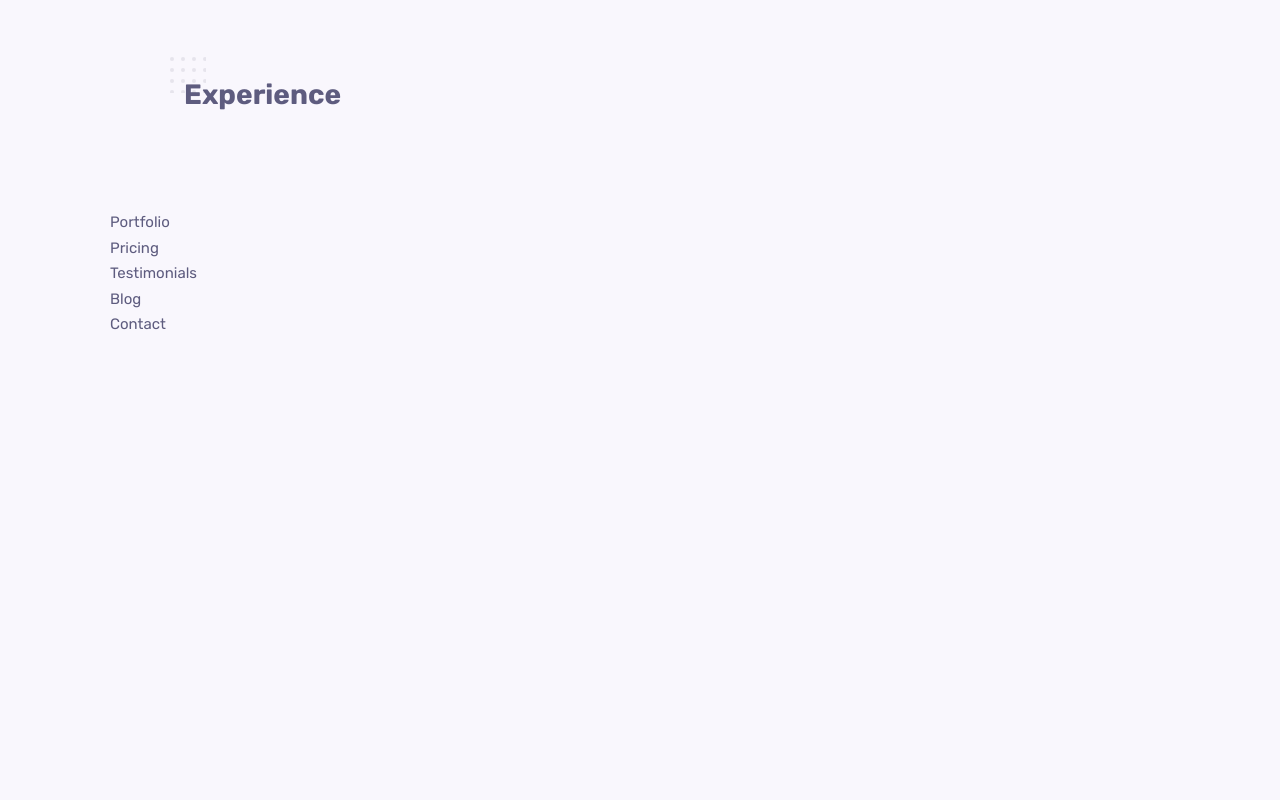
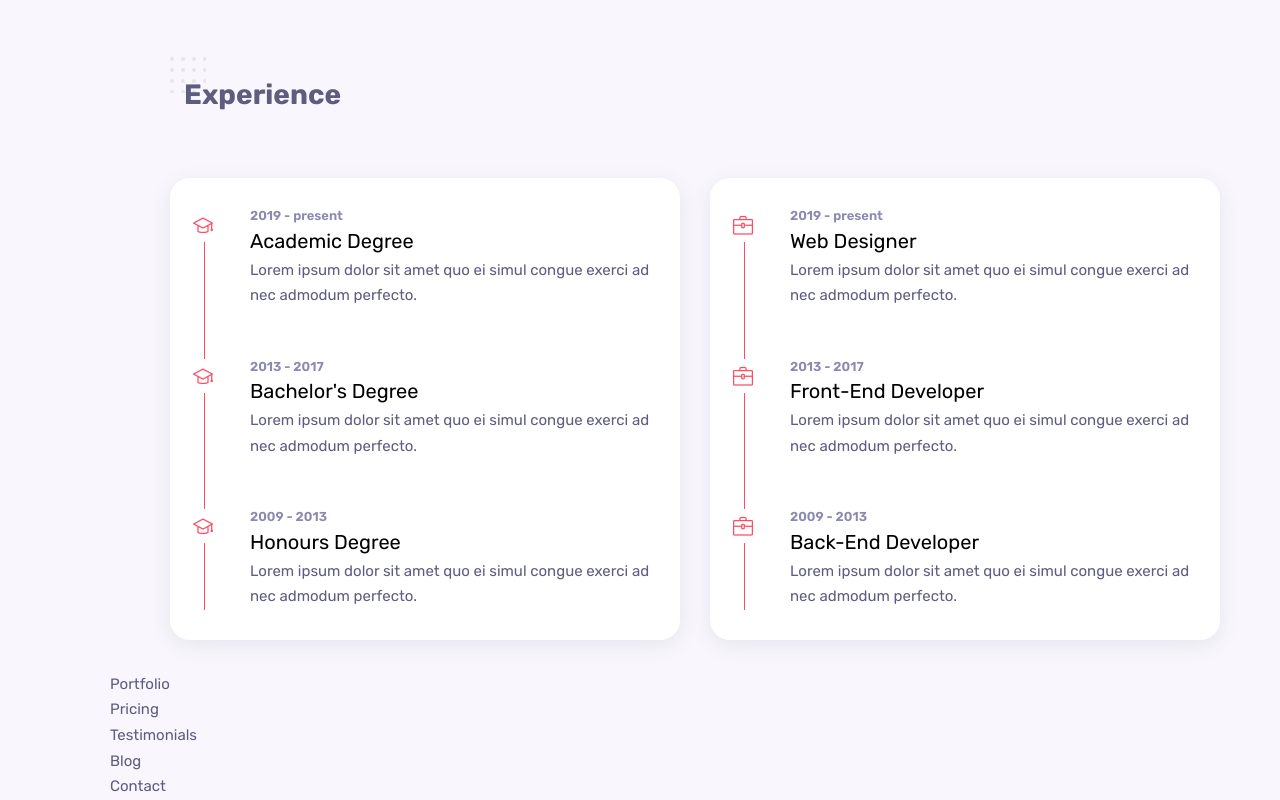
Before and after one commit to nazhansukri11/Portfolio_project, a React (Create React App) app: page / in a window 1280 px wide. Shown: the part 1300-2100 px from the top of the page. Before the commit the page ends 1638 px from the top, so only its background shows below. Built offline with nearby package versions, Linux system fonts and the light colour scheme.

Commit message:
add experience section

```diff
--- /dev/null
+++ b/src/components/resume/Card.jsx
@@ -0,0 +1,14 @@
+import React from 'react';
+
+const Card=(props)=>{
+    return(
+        <div className="timeline__item">
+            <i className={props.icon}></i>
+            <h2 className="timeline__date">{props.year}</h2>
+            <span className="timeline__title">{props.title}</span>
+            <p className="timeline__text">{props.desc}</p>
+        </div>
+    )
+}
+
+export default Card
--- a/src/components/resume/Data.jsx
+++ b/src/components/resume/Data.jsx
@@ -0,0 +1,52 @@
+const Data = [
+    {
+      id: 1,
+      category: "education",
+      icon: "icon-graduation",
+      year: "2019 - present",
+      title: "Academic Degree",
+      desc: "Lorem ipsum dolor sit amet quo ei simul congue exerci     ad nec admodum perfecto.",
+    },
+    {
+      id: 2,
+      category: "education",
+      icon: "icon-graduation",
+      year: "2013 - 2017",
+      title: "Bachelor's Degree",
+      desc: "Lorem ipsum dolor sit amet quo ei simul congue exerci     ad nec admodum perfecto.",
+    },
+    {
+      id: 3,
+      category: "education",
+      icon: "icon-graduation",
+      year: "2009 - 2013",
+      title: "Honours Degree",
+      desc: "Lorem ipsum dolor sit amet quo ei simul congue exerci     ad nec admodum perfecto.",
+    },
+    {
+      id: 4,
+      category: "experience",
+      icon: "icon-briefcase",
+      year: "2019 - present",
+      title: "Web Designer",
+      desc: "Lorem ipsum dolor sit amet quo ei simul congue exerci     ad nec admodum perfecto.",
+    },
+    {
+      id: 5,
+      category: "experience",
+      icon: "icon-briefcase",
+      year: "2013 - 2017",
+      title: "Front-End Developer",
+      desc: "Lorem ipsum dolor sit amet quo ei simul congue exerci     ad nec admodum perfecto.",
+    },
+    {
+      id: 6,
+      category: "experience",
+      icon: "icon-briefcase",
+      year: "2009 - 2013",
+      title: "Back-End Developer",
+      desc: "Lorem ipsum dolor sit amet quo ei simul congue exerci     ad nec admodum perfecto.",
+    },
+  ];
+
+export default Data
--- a/src/components/resume/Resume.jsx
+++ b/src/components/resume/Resume.jsx
@@ -1,5 +1,7 @@
 import React from 'react';
 import "./resume.css";
+import Data from './Data';
+import Card from './Card';
 
 const Resume=()=>{
     return(
@@ -7,7 +9,35 @@ const Resume=()=>{
             <div className="section__title">Experience</div>
 
             <div className="resume__container grid">
-                <div className="timeline grid"></div>
+                <div className="timeline grid">
+                    {Data.map((val,id)=>{
+                        if(val.category==="education"){
+                            return(
+                                <Card
+                                key={id}
+                                icon={val.icon}
+                                title={val.title}
+                                year={val.year}
+                                desc={val.desc} />
+                            )
+                        }
+                    })}
+                </div>
+
+                <div className="timeline grid">
+                    {Data.map((val,index)=>{
+                        if(val.category==="experience"){
+                            return(
+                                <Card
+                                key={index}
+                                icon={val.icon}
+                                title={val.title}
+                                year={val.year}
+                                desc={val.desc} />
+                            )
+                        }
+                    })}
+                </div>
             </div>
         </section>
     )
--- a/src/components/resume/resume.css
+++ b/src/components/resume/resume.css
@@ -0,0 +1,54 @@
+.resume__container{
+    grid-template-columns: repeat(2,1fr);
+    column-gap: 1.875rem;
+}
+
+.timeline{
+    background-color: var(--container-color);
+    padding: 1.875rem;
+    border-radius: var(--border-radius);
+    box-shadow: var(--shadow);
+    position: relative;
+}
+
+.timeline__item{
+    position: relative;
+    padding-left: 3.125rem;
+    padding-bottom: 3.125rem;
+}
+
+.timeline__item:last-child{
+    padding-bottom: 0;
+}
+
+.timeline__item::before{
+    content: '';
+    width: 1px;
+    height: 100%;
+    background-color: var(--first-color);
+    position: absolute;
+    left: 0.25rem;
+    top: 0;
+}
+
+.timeline .icon-briefcase,
+.timeline .icon-graduation{
+    position: absolute;
+    left: -0.4375rem;
+    top: 0;
+    font-size: var(--h2-font-size);
+    color: var(--first-color);
+    background-color: var(--container-color);
+    padding: 0.4375rem 0;
+}
+
+.timeline__title{
+    font-size: var(--h2-font-size);
+    margin: 0.5rem 0;
+    color: black;
+}
+
+.timeline__date{
+    color: #8b88b1;
+    font-size: var(--small-font-size);
+}
```
